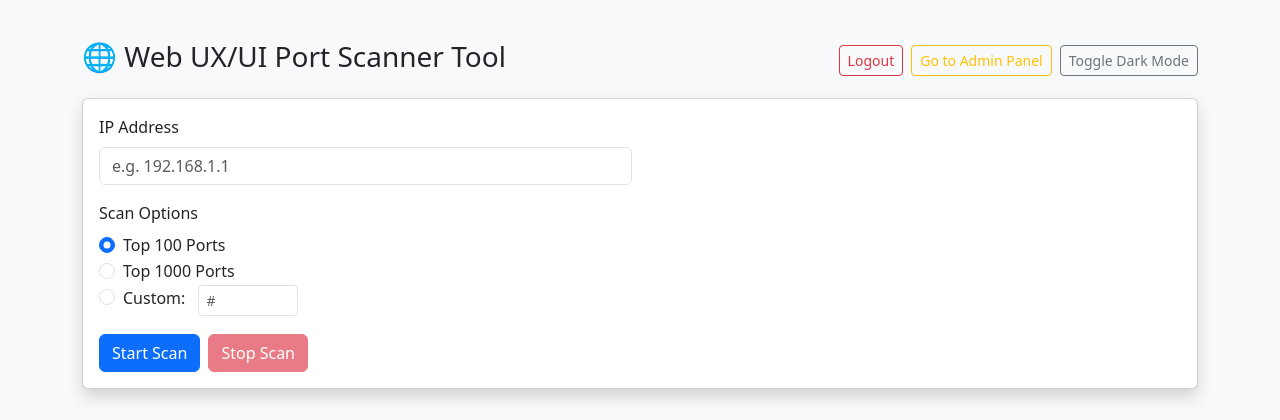
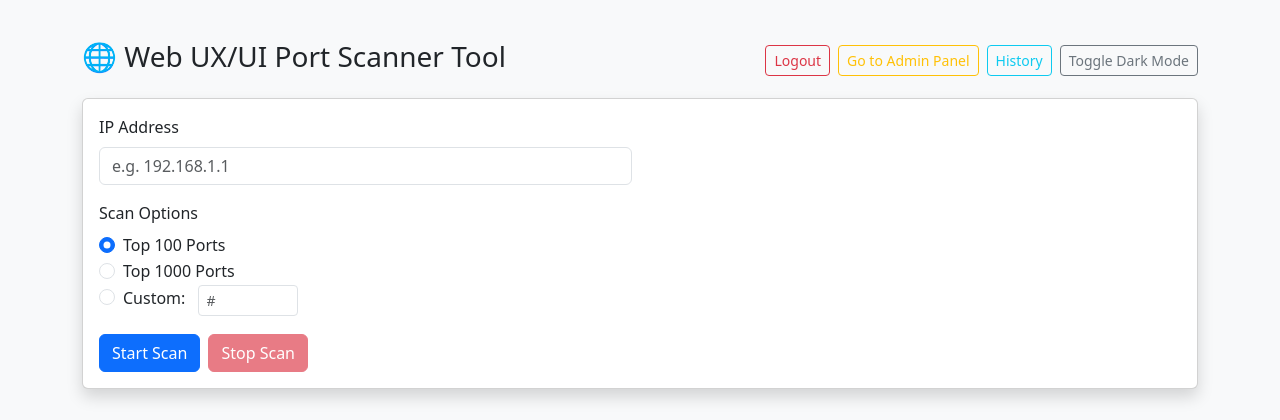
Before and after one commit to deanjroach84/My-flask-app, a Flask app: page / in a window 1280 px wide. Shown: the top 420 px of the page. Run offline with Flask 3, Linux system fonts and the light colour scheme; the visitor is signed in with stand-in values (Sample User, id 1).

Commit message:
Update index.html
add history button

```diff
--- a/templates/index.html
+++ b/templates/index.html
@@ -34,6 +34,7 @@
         <div class="d-flex gap-2">
             <a href="/logout" class="btn btn-outline-danger btn-sm">Logout</a>
 			<a href="/admin" class="btn btn-outline-warning btn-sm">Go to Admin Panel</a>
+  <a href="/scan_history" class="btn btn-outline-info btn-sm">History</a>
             <button class="btn btn-outline-secondary btn-sm" id="toggle-theme">Toggle Dark Mode</button>
         </div>
     </div>
```
